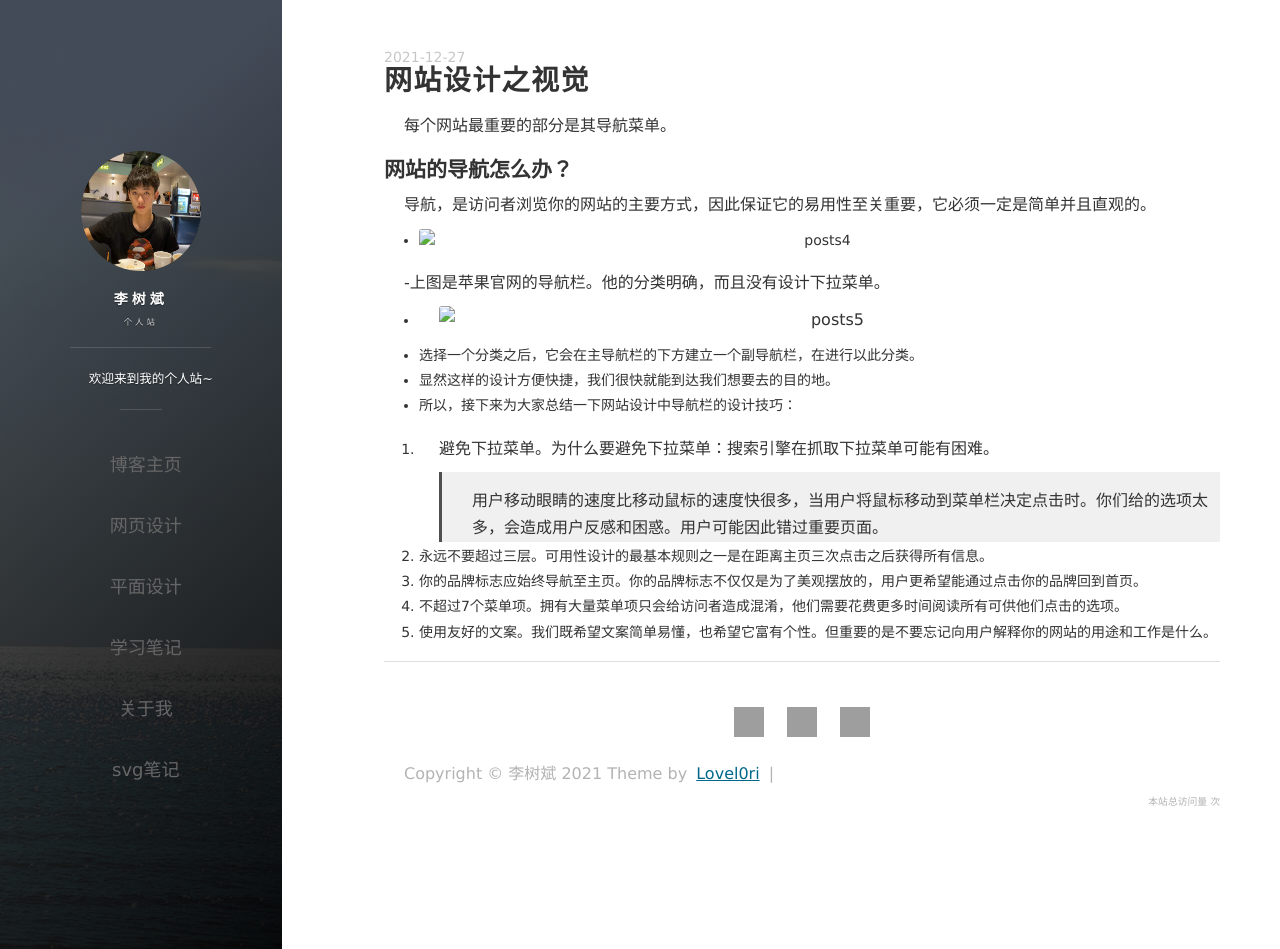
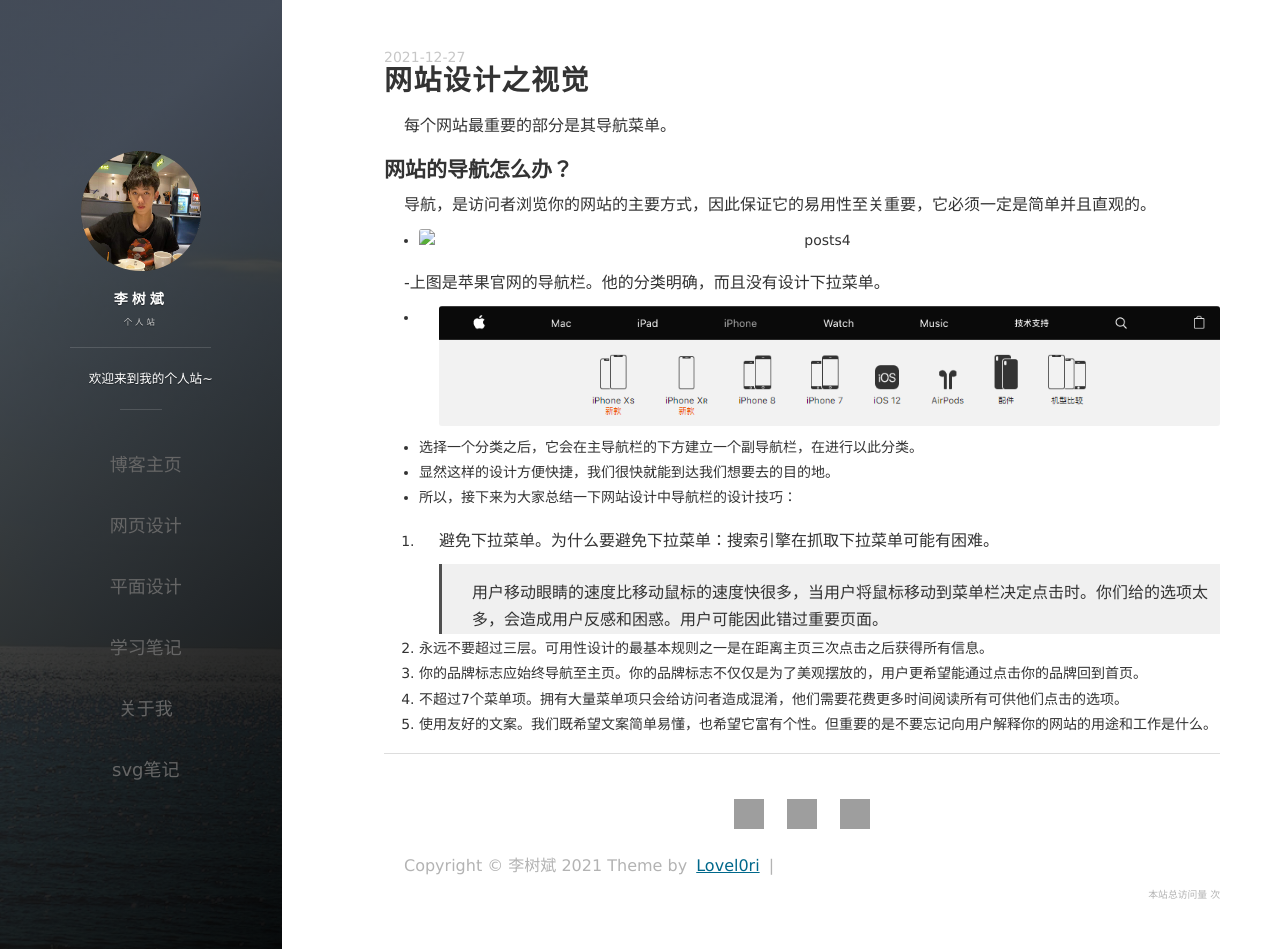
Before and after one commit to Lovel0ri/lovel0ri.github.io, a Jekyll site: the page built from _posts/2021-12-27-导航栏的美丽规则.md, in a window 1280 px wide and 949 px high. Built offline with Jekyll 4.4.1, drawn with Linux system fonts in a browser that asks for light colours; nearby versions of some CDN libraries; comment, search, counter and statistics services are not loaded; grey boxes are pictures that could not be loaded.

Commit message:
修复文章图片无法显示

```diff
--- a/_posts/2021-12-27-导航栏的美丽规则.md
+++ b/_posts/2021-12-27-导航栏的美丽规则.md
@@ -14,11 +14,11 @@ categories:
 
 导航，是访问者浏览你的网站的主要方式，因此保证它的易用性至关重要，它必须一定是简单并且直观的。
 
-- <img src ="../../images/wwangyesheji/WZSJposts4.png" alt="posts4">
+- <img src ="images/wangyesheji/WZSJposts4.png" alt="posts4">
 
 -上图是苹果官网的导航栏。他的分类明确，而且没有设计下拉菜单。
 
-- <img src = "../../images/wangyesheji/WZSJposts5.png" alt="posts5">
+- <img src = "https://github.com/Lovel0ri/lovel0ri.github.io/blob/3883769b475b875b1f85ccda485d35909073d7f7/images/wangyesheji/WZSJposts5.png" alt="posts5">
 
 - 选择一个分类之后，它会在主导航栏的下方建立一个副导航栏，在进行以此分类。
 - 显然这样的设计方便快捷，我们很快就能到达我们想要去的目的地。
```
